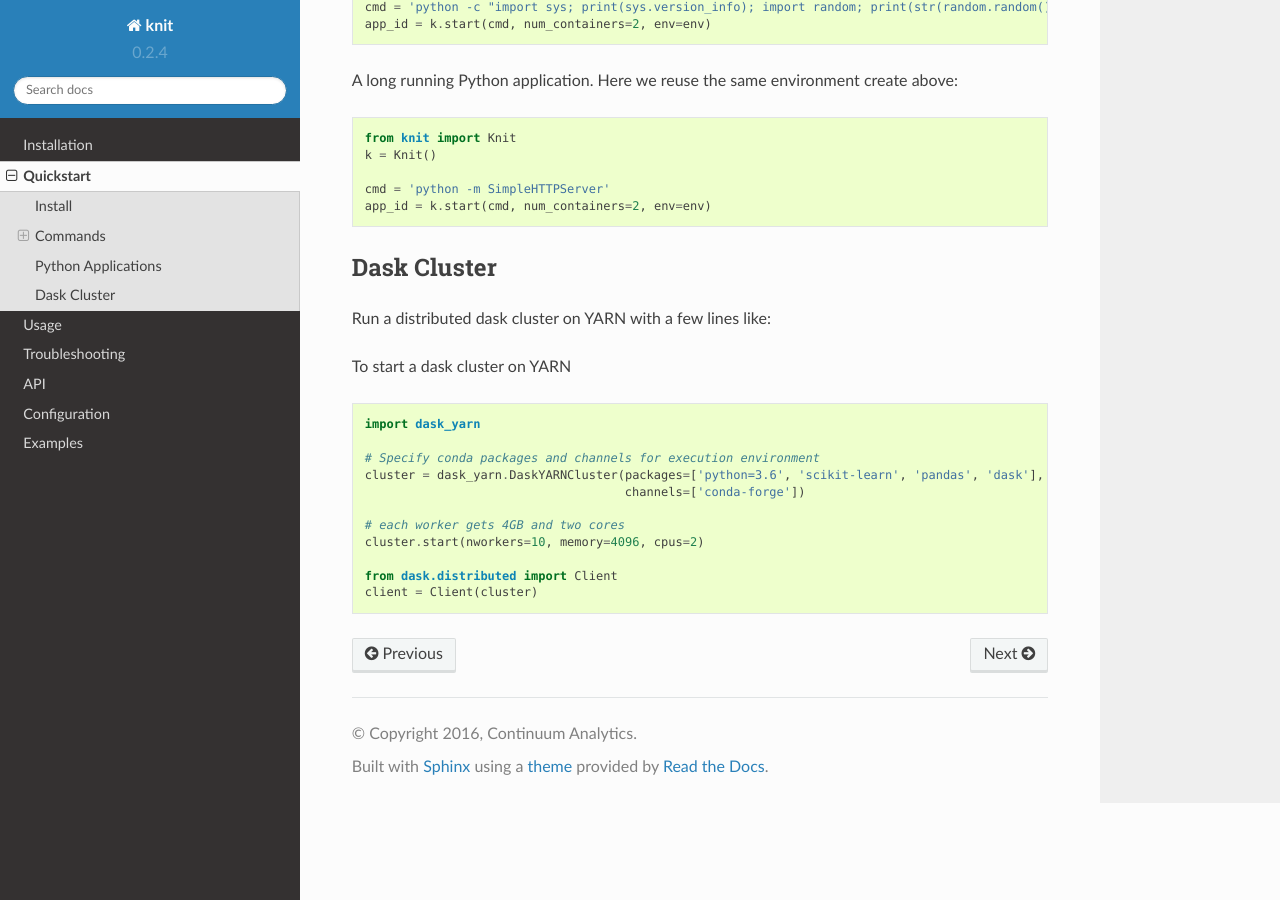
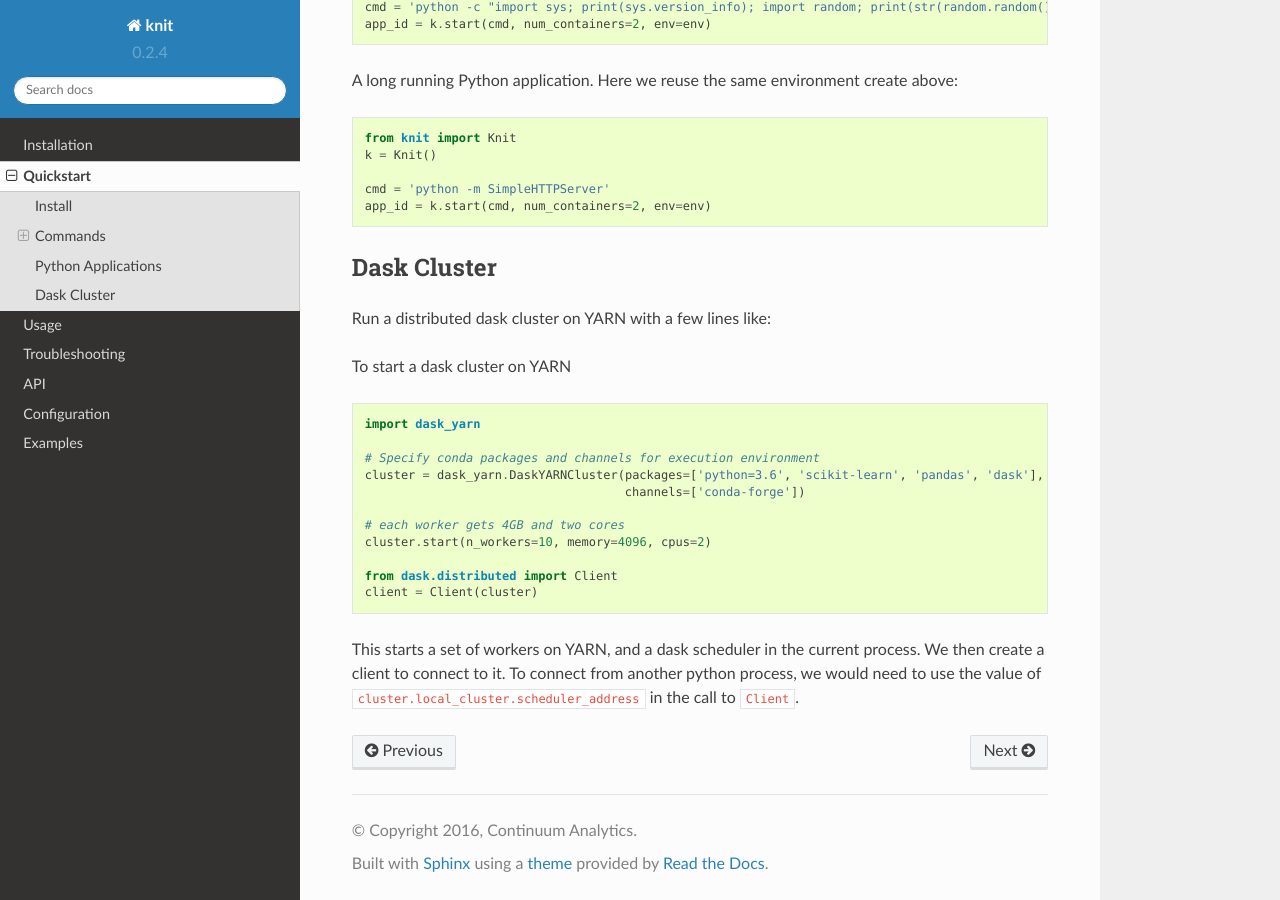
Before and after one commit to dask/knit, a Sphinx documentation site: the page built from docs/source/quickstart.rst, in a window 1280 px wide and 900 px high, scrolled down 2220 px. Built offline with Sphinx 7.4.7 and the Read the Docs theme 2.0.0, drawn with Linux system fonts in a browser that asks for light colours.

Commit message:
More details on running a DaskYARNCluster.

```diff
--- a/docs/source/quickstart.rst
+++ b/docs/source/quickstart.rst
@@ -141,7 +141,11 @@ To start a dask cluster on YARN
                                        channels=['conda-forge'])
 
    # each worker gets 4GB and two cores
-   cluster.start(nworkers=10, memory=4096, cpus=2)
+   cluster.start(n_workers=10, memory=4096, cpus=2)
 
    from dask.distributed import Client
    client = Client(cluster)
+
+This starts a set of workers on YARN, and a dask scheduler in the current process. We then
+create a client to connect to it. To connect from another python process, we would need to
+use the value of ``cluster.local_cluster.scheduler_address`` in the call to ``Client``.
```
